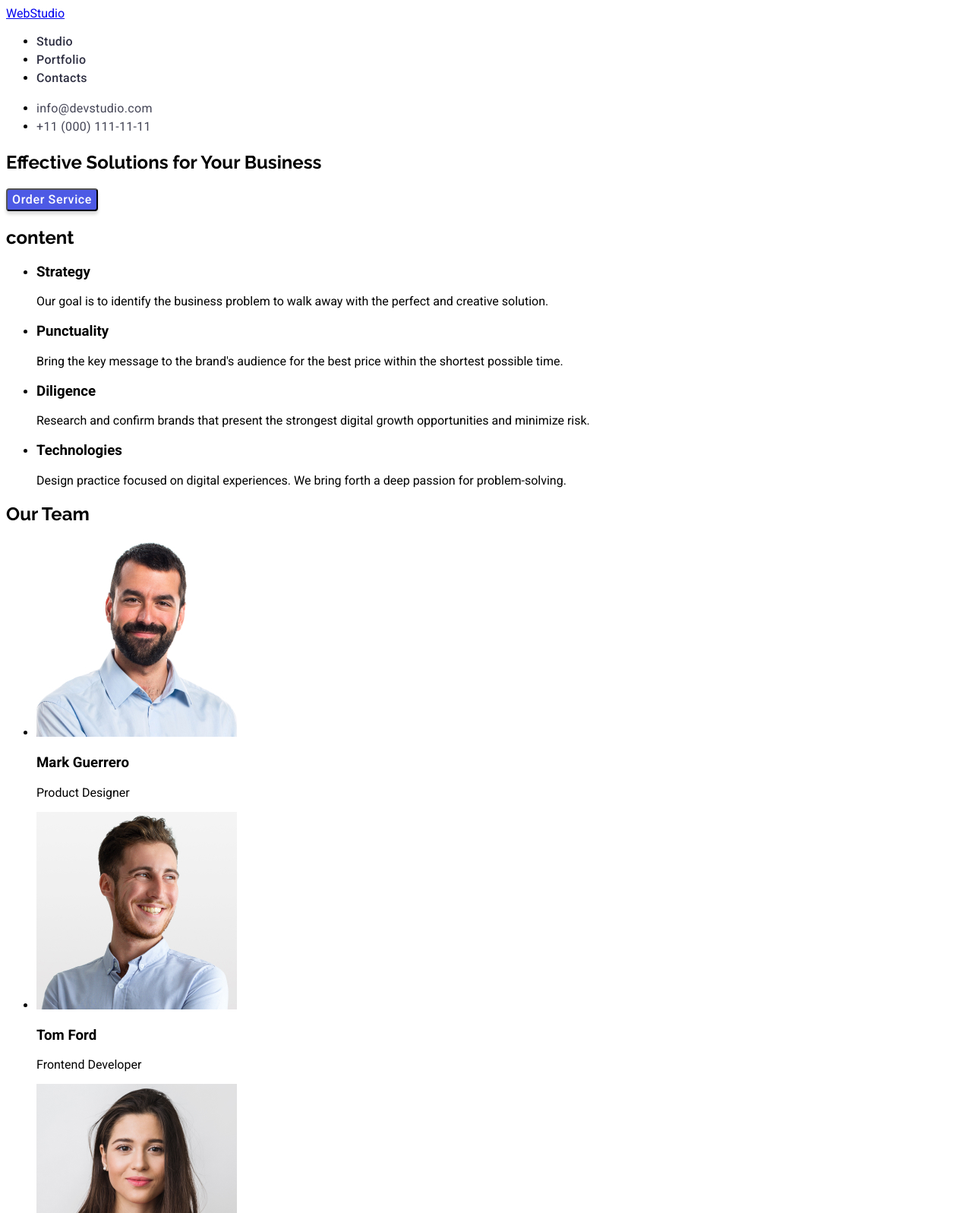
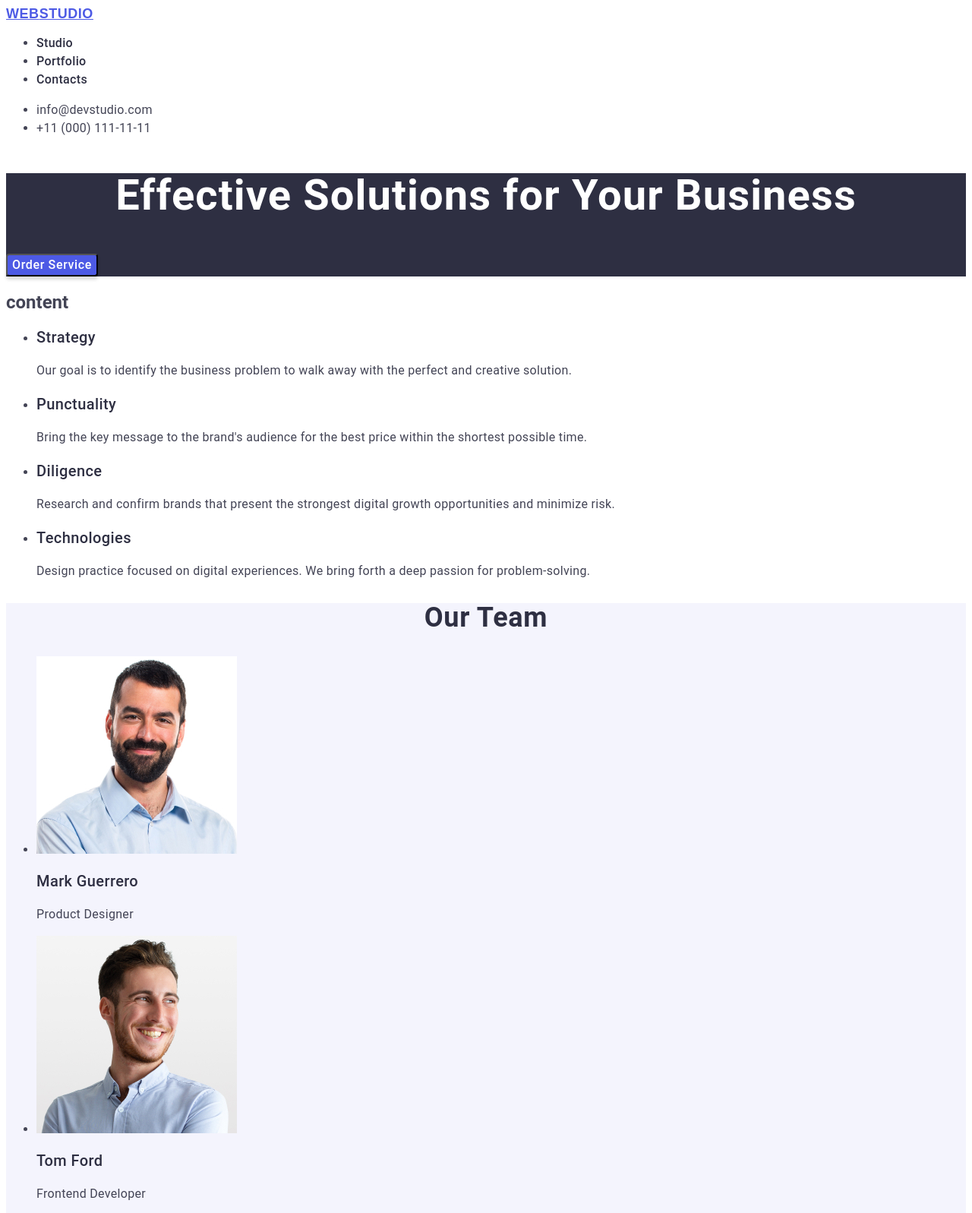
Before and after one commit to Pug10rd/goit-markup-hw-02, a plain HTML site: page index.html in a window 1280 px wide. Shown: the top 1597 px of the page at 76% size. Drawn offline with Linux system fonts and the light colour scheme; a web font is replaced by a local one.

Commit message:
second commit

```diff
--- a/css/index.css
+++ b/css/index.css
@@ -1,22 +1,36 @@
 body {
     font-family: 'Roboto', sans-serif;
+    color: #434455;
+    background-color: #FFFFFF;
 }
 
-h1,
-h2 {
+.logo-link {
+    color: var(--IRIS, #4D5AE5);
     font-family: 'Raleway', sans-serif;
+    font-size: 18px;
+    font-style: normal;
     font-weight: 700;
+    line-height: 1.17;
+    letter-spacing: 0.03em;
+    text-transform: uppercase;
+}
+
+.logo-top {
+    color: #2E2F42;
+}
+
+.logo-bottom {
+    color: #F4F4FD;
 }
 
 .nav-link {
     text-decoration: none;
     color: #2E2F42;
-    font-family: Roboto;
+    font-family: 'Roboto', sans-serif;
     font-size: 16px;
     font-style: normal;
     font-weight: 500;
     line-height: 24px;
-    /* 150% */
     letter-spacing: 0.32px;
 }
 
@@ -25,15 +39,17 @@ h2 {
     color: #404BBF;
 }
 
+.contacts {
+    font-style: normal;
+}
+
 .contact-link {
     text-decoration: none;
     color: #434455;
     font-family: Roboto;
     font-size: 16px;
-    font-style: normal;
     font-weight: 400;
     line-height: 24px;
-    /* 150% */
     letter-spacing: 0.32px;
 }
 
@@ -42,12 +58,27 @@ h2 {
     color: #404BBF;
 }
 
+.order-section {
+    background-color: #2E2F42;
+}
+
+.order-header {
+    color: var(--WHITE, #FFF);
+    text-align: center;
+    font-family: 'Roboto', sans-serif;
+    font-size: 56px;
+    font-style: normal;
+    font-weight: 700;
+    line-height: 1.07;
+    letter-spacing: 0.02em;
+}
+
 .order-button {
     border-radius: 4px;
     background: var(--IRIS, #4D5AE5);
     box-shadow: 0px 4px 4px 0px rgba(0, 0, 0, 0.15);
     color: white;
-    font-family: Roboto;
+    font-family: 'Roboto', sans-serif;
     font-size: 16px;
     font-style: normal;
     font-weight: 500;
@@ -55,3 +86,58 @@ h2 {
     letter-spacing: 0.64px;
     cursor: pointer;
 }
+
+.order-button:hover,
+.order-button:focus {
+    background: var(--OCEAN, #404BBF);
+}
+
+.section-header {
+    color: var(--NAVY-BLUE, #2E2F42);
+    font-family: 'Roboto', sans-serif;
+    font-size: 20px;
+    font-style: normal;
+    font-weight: 500;
+    line-height: 1.2;
+    letter-spacing: 0.02em;
+}
+
+.section-text {
+    color: var(--SLATE, #434455);
+    font-family: 'Roboto', sans-serif;
+    font-size: 16px;
+    font-style: normal;
+    font-weight: 400;
+    line-height: 1.5;
+    letter-spacing: 0.02em;
+}
+
+.team-section {
+    background-color: #F4F4FD;
+}
+
+.footer {
+    background-color: #2E2F42;
+}
+
+.footer-text {
+    color: var(--CLOUD, #F4F4FD);
+    font-family: 'Roboto', sans-serif;
+    font-size: 16px;
+    font-style: normal;
+    font-weight: 400;
+    line-height: 1.5;
+    letter-spacing: 0.02em;
+}
+
+.header-two {
+    color: var(--NAVY-BLUE, #2E2F42);
+    text-align: center;
+    font-family: 'Roboto', sans-serif;
+    font-size: 36px;
+    font-style: normal;
+    font-weight: 700;
+    line-height: 1.11;
+    letter-spacing: 0.02em;
+    text-transform: capitalize;
+}
--- a/index.html
+++ b/index.html
@@ -6,21 +6,23 @@
     <title>Document</title>
     <link rel="stylesheet" href="./css/index.css" />
     <link
-      href="https://fonts.googleapis.com/css2?family=Raleway:wght@700&family=Roboto:wght@400;500;700&display=swap"
+      href="https://fonts.gstatic.com/s/raleway/v18/1Ptsg8zYS1I7t6iXXyJ6qsB_v9ObWzFvb25NOXHtApo.woff2"
       rel="stylesheet"
     />
   </head>
   <body>
     <header>
       <nav>
-        <a href="./index.html" class="logo-link">WebStudio</a>
+        <a href="./index.html" class="logo-link"
+          >Web<span class="logo-normal">Studio</span></a
+        >
         <ul>
-          <li><a href="" class="nav-link">Studio</a></li>
+          <li><a href="./index.html" class="nav-link">Studio</a></li>
           <li><a href="" class="nav-link">Portfolio</a></li>
           <li><a href="" class="nav-link">Contacts</a></li>
         </ul>
       </nav>
-      <address>
+      <addres class="contacts">
         <ul>
           <li>
             <a href="mailto:info@devstudio.com" class="contact-link"
@@ -37,107 +39,107 @@
     </header>
 
     <main>
-      <section>
-        <h1>Effective Solutions for Your Business</h1>
+      <section class="order-section">
+        <h1 class="order-header">Effective Solutions for Your Business</h1>
         <button type="button" class="order-button">Order Service</button>
       </section>
-      <section>
+      <section class="content-section">
         <h2>content</h2>
         <ul>
           <li>
-            <h3>Strategy</h3>
-            <p>
+            <h3 class="section-header">Strategy</h3>
+            <p class="section-text">
               Our goal is to identify the business problem to walk away with the
               perfect and creative solution.
             </p>
           </li>
           <li>
-            <h3>Punctuality</h3>
-            <p>
+            <h3 class="section-header">Punctuality</h3>
+            <p class="section-text">
               Bring the key message to the brand's audience for the best price
               within the shortest possible time.
             </p>
           </li>
           <li>
-            <h3>Diligence</h3>
-            <p>
+            <h3 class="section-header">Diligence</h3>
+            <p class="section-text">
               Research and confirm brands that present the strongest digital
               growth opportunities and minimize risk.
             </p>
           </li>
           <li>
-            <h3>Technologies</h3>
-            <p>
+            <h3 class="section-header">Technologies</h3>
+            <p class="section-text">
               Design practice focused on digital experiences. We bring forth a
               deep passion for problem-solving.
             </p>
           </li>
         </ul>
       </section>
-      <section>
-        <h2>Our Team</h2>
+      <section class="team-section">
+        <h2 class="header-two">Our Team</h2>
         <ul>
           <li>
             <img src="./images/img1.jpg" alt="image" width="264" />
-            <h3>Mark Guerrero</h3>
-            <p>Product Designer</p>
+            <h3 class="section-header">Mark Guerrero</h3>
+            <p class="section-text">Product Designer</p>
           </li>
           <li>
             <img src="./images/img2.jpg" alt="image" width="264" />
-            <h3>Tom Ford</h3>
-            <p>Frontend Developer</p>
+            <h3 class="section-header">Tom Ford</h3>
+            <p class="section-text">Frontend Developer</p>
           </li>
           <li>
             <img src="./images/img3.jpg" alt="image" width="264" />
-            <h3>Camila Garcia</h3>
-            <p>Marketing</p>
+            <h3 class="section-header">Camila Garcia</h3>
+            <p class="section-text">Marketing</p>
           </li>
           <li>
             <img src="./images/img4.jpg" alt="image" width="264" />
-            <h3>Daniel Wilson</h3>
-            <p>UI Designer</p>
+            <h3 class="section-header">Daniel Wilson</h3>
+            <p class="section-text">UI Designer</p>
           </li>
         </ul>
       </section>
-      <section>
-        <h2>Our Portfolio</h2>
+      <section class="portfolio-section">
+        <h2 class="header-two">Our Portfolio</h2>
         <ul>
           <li>
             <img src="./images/img-portfolio-1.jpg" alt="image" width="360" />
-            <h3>Banking App</h3>
-            <p>App</p>
+            <h3 class="section-header">Banking App</h3>
+            <p class="section-text">App</p>
           </li>
           <li>
             <img src="./images/img-portfolio-2.jpg" alt="image" width="360" />
-            <h3>Cashless Payment</h3>
-            <p>Marketing</p>
+            <h3 class="section-header">Cashless Payment</h3>
+            <p class="section-text">Marketing</p>
           </li>
           <li>
             <img src="./images/img-portfolio-3.jpg" alt="image" width="360" />
-            <h3>Meditation App</h3>
-            <p>App</p>
+            <h3 class="section-header">Meditation App</h3>
+            <p class="section-text">App</p>
           </li>
           <li>
             <img src="./images/img-portfolio-4.jpg" alt="image" width="360" />
-            <h3>Taxi Service</h3>
-            <p>Marketing</p>
+            <h3 class="section-header">Taxi Service</h3>
+            <p class="section-text">Marketing</p>
           </li>
           <li>
             <img src="./images/img-portfolio-5.jpg" alt="image" width="360" />
-            <h3>Screen Illustrations</h3>
-            <p>Design</p>
+            <h3 class="section-header">Screen Illustrations</h3>
+            <p class="section-text">Design</p>
           </li>
           <li>
             <img src="./images/img-portfolio-6.jpg" alt="image" width="360" />
-            <h3>Online Courses</h3>
-            <p>Marketing</p>
+            <h3 class="section-header">Online Courses</h3>
+            <p class="section-text">Marketing</p>
           </li>
         </ul>
       </section>
     </main>
-    <footer>
-      <a href="./index.html" class="logo-link">WebStudio</a>
-      <p>
+    <footer class="footer">
+      <a href="./index.html" class="logo-link">Web<span class="logo-bottom">Studio</a>
+      <p class="footer-text">
         Increase the flow of customers and sales for your business with digital
         marketing & growth solutions.
       </p>
```
